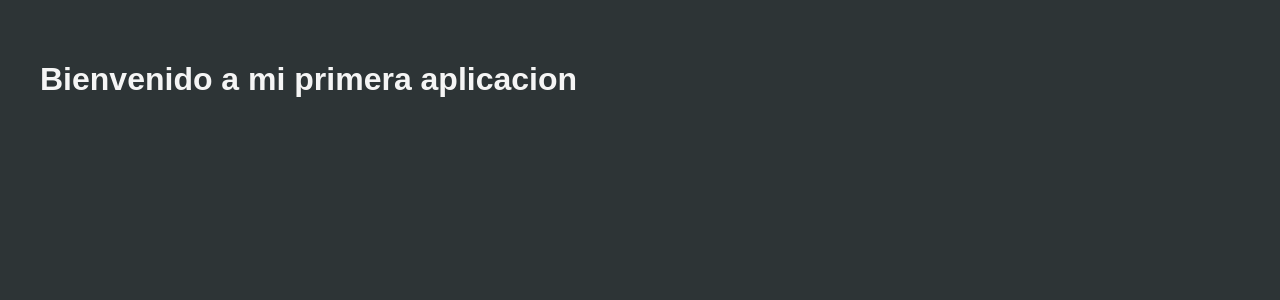
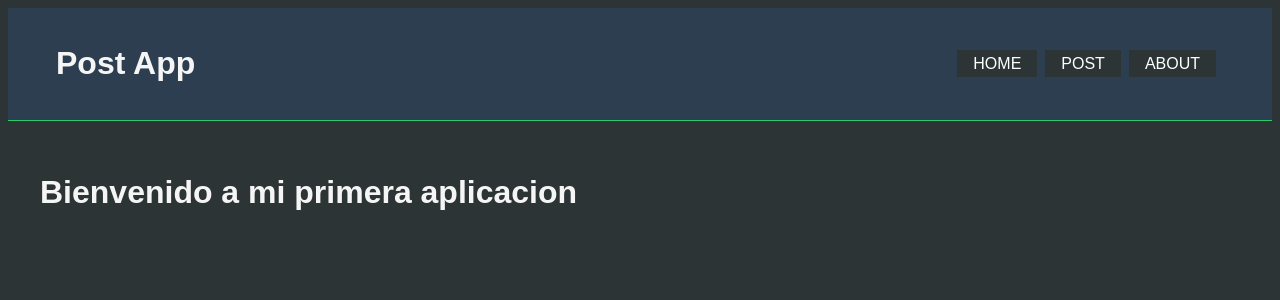
Before and after one commit to jecs580/ssr-vue, a Nuxt app: page / in a window 1280 px wide. Shown: the top 300 px of the page. Built offline with nearby package versions, Linux system fonts and the light colour scheme.

Commit message:
Creacion de menu de navegacion

```diff
--- /dev/null
+++ b/components/Navigation.vue
@@ -0,0 +1,45 @@
+<template>
+    <header class="header">
+        <h1 class="text-title">Post App</h1>
+        <nav>
+            <ul>
+                <li>
+                    <nuxt-link to="/">Home</nuxt-link>
+                </li>
+                <li>
+                    <nuxt-link to="/posts">Post</nuxt-link>
+                </li>
+                <li>
+                    <nuxt-link to="/about">About</nuxt-link>
+                </li>
+            </ul>
+        </nav>
+    </header>
+</template>
+<style>
+    .header{
+        background: #2c3e50;
+        color: #ffffff;
+        display: flex;
+        justify-content: space-between;
+        align-items: center;
+        padding: 1rem 3rem;
+        border-bottom: 1px solid #2ecc71;
+    }
+    .header ul{
+        display: flex;
+        list-style: none;
+    }
+    .header a{
+        color: #ffffff;
+        background: #2d3436;
+        padding: .3rem 1rem;
+        margin-right: 0.5rem;
+        text-decoration: none;
+        text-transform: uppercase;
+    }
+    .header a:hover{
+        background: #2c3e50;
+        border-bottom: 1px solid #bdc3c7;
+    }
+</style>
--- a/layouts/default.vue
+++ b/layouts/default.vue
@@ -1,9 +1,17 @@
 <template>
+<div>
+  <Navigation/>
   <div class="content">
     <Nuxt />
   </div>
+</div>
 </template>
+<script>
+import Navigation from '../components/Navigation'
+export default {
 
+}
+</script>
 <style>
   *{
     box-sizing: border-box;
```
